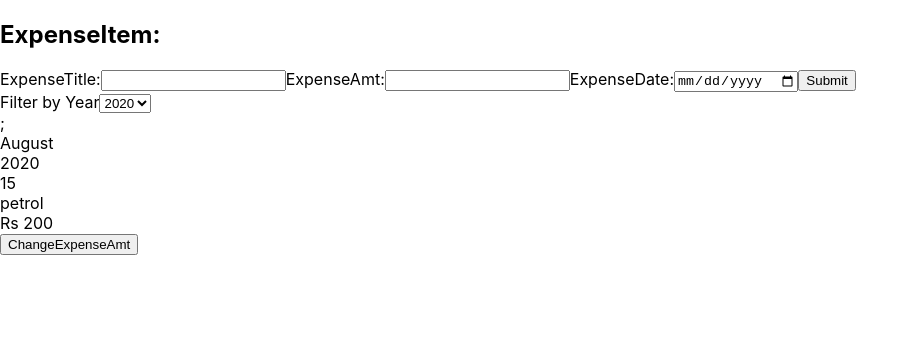
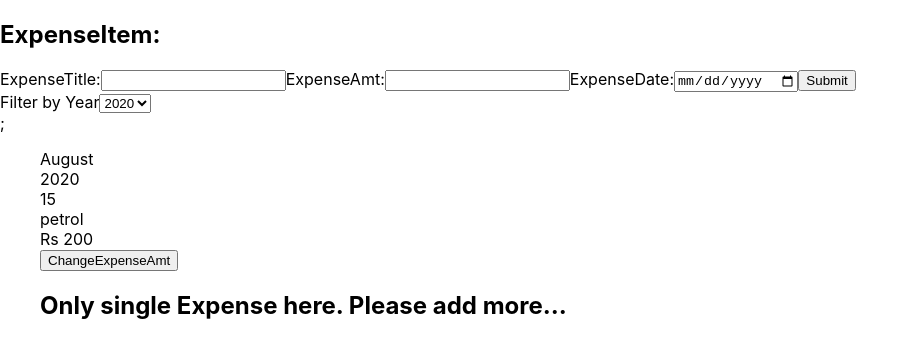
Before and after one commit to Manjulavignesh/React-ExpenseItem, a React (Create React App) app: page / in a window 1280 px wide. Shown: the top 358 px of the page, without its empty margins (0-919 px from the left). Built offline with nearby package versions, Linux system fonts and the light colour scheme.

Commit message:
conditional output content

```diff
--- a/src/Expenses.js
+++ b/src/Expenses.js
@@ -1,5 +1,5 @@
 import React, { useState } from "react";
-import ExpenseItem from "./component/ExpenseItem";
+import ExpenseList from "./ExpenseList";
 import ExpenseFilter from "./component/ExpenseFilter";
 const Expenses = (props) => {
   const [filteredyear, setFilteredYear] = useState("2020");
@@ -12,17 +12,11 @@ const Expenses = (props) => {
       return item;
     }
   })
+
   return (
     <div>
       <ExpenseFilter selected={filteredyear} onfilter={filterChangeHandler} />;
-      {newItems.map((expense, index) => (
-        <ExpenseItem
-          key={index}
-          title={expense.title}
-          amt={expense.amt}
-          date={expense.date}
-        />
-      ))}
+    <ExpenseList items={newItems}/>
     </div>
   );
 };
```
